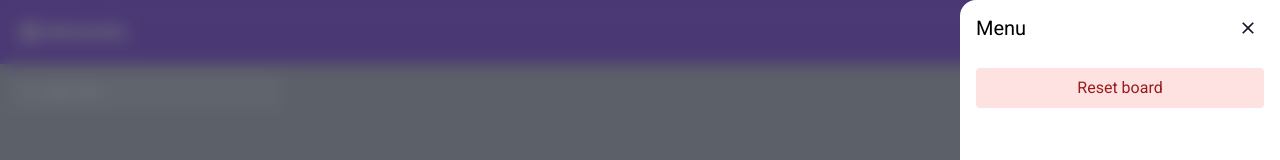
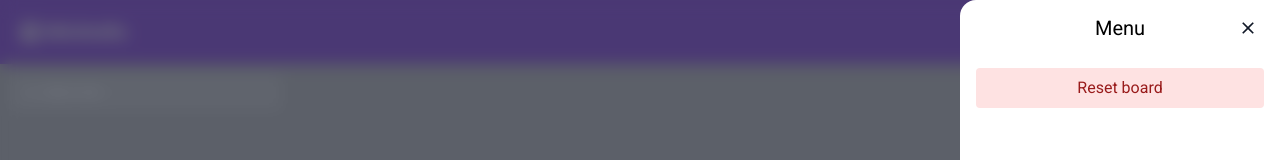
Before and after one commit to grech-ca/minitrello, a React (Create React App) app: page / in a window 1280 px wide. Both pictures are taken after a click on the button 1248 px from the left and 32 px from the top of the page. Shown: the top 160 px of the page. Built offline with nearby package versions, Linux system fonts and the light colour scheme.

Commit message:
Center AppDrawer title

```diff
--- a/src/components/board/AppDrawer/index.tsx
+++ b/src/components/board/AppDrawer/index.tsx
@@ -55,11 +55,15 @@ export const AppDrawer = () => {
               leaveTo="translate-x-full opacity-0 blur-2xl"
             >
               <Dialog.Panel className="fixed inset-y-0 right-0 px-4 py-3 rounded-l-2xl bg-white w-4/5 max-w-xs grid gap-y-6 content-start">
-                <div className="flex justify-between items-center">
-                  <div className="text-xl">Menu</div>
+                <div className="grid grid-cols-[2rem_1fr_2rem] items-center">
+                  <div className="text-xl col-start-2 text-center">Menu</div>
                   <button
                     onClick={toggleOpened}
-                    className="rounded hover:bg-gray-900/10 active:bg-gray-900/20 transition-colors flex items-center justify-center aspect-square h-8 text-xl text-gray-900"
+                    className={clsx(
+                      'rounded hover:bg-gray-900/10 active:bg-gray-900/20 transition-colors',
+                      'flex items-center justify-center aspect-square h-8 text-xl text-gray-900',
+                      'col-start-3',
+                    )}
                   >
                     <CloseIcon />
                   </button>
```
